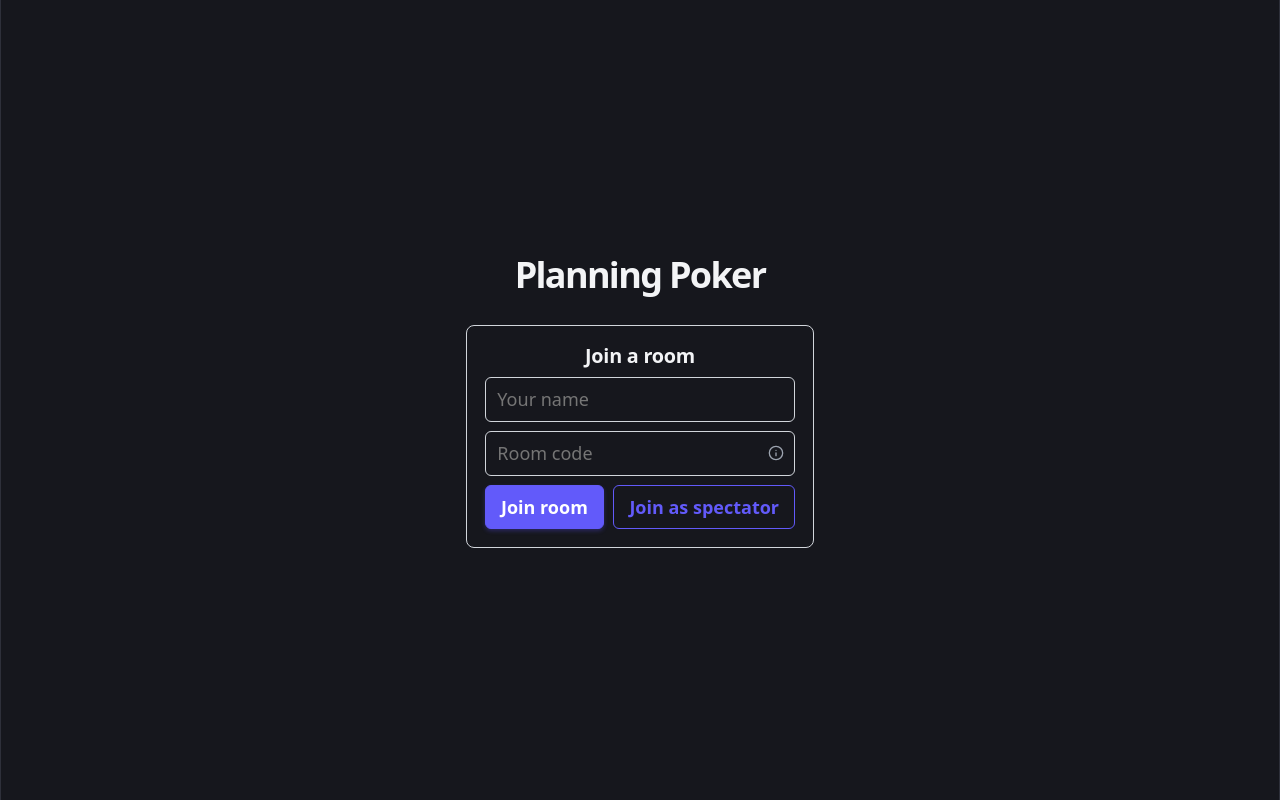
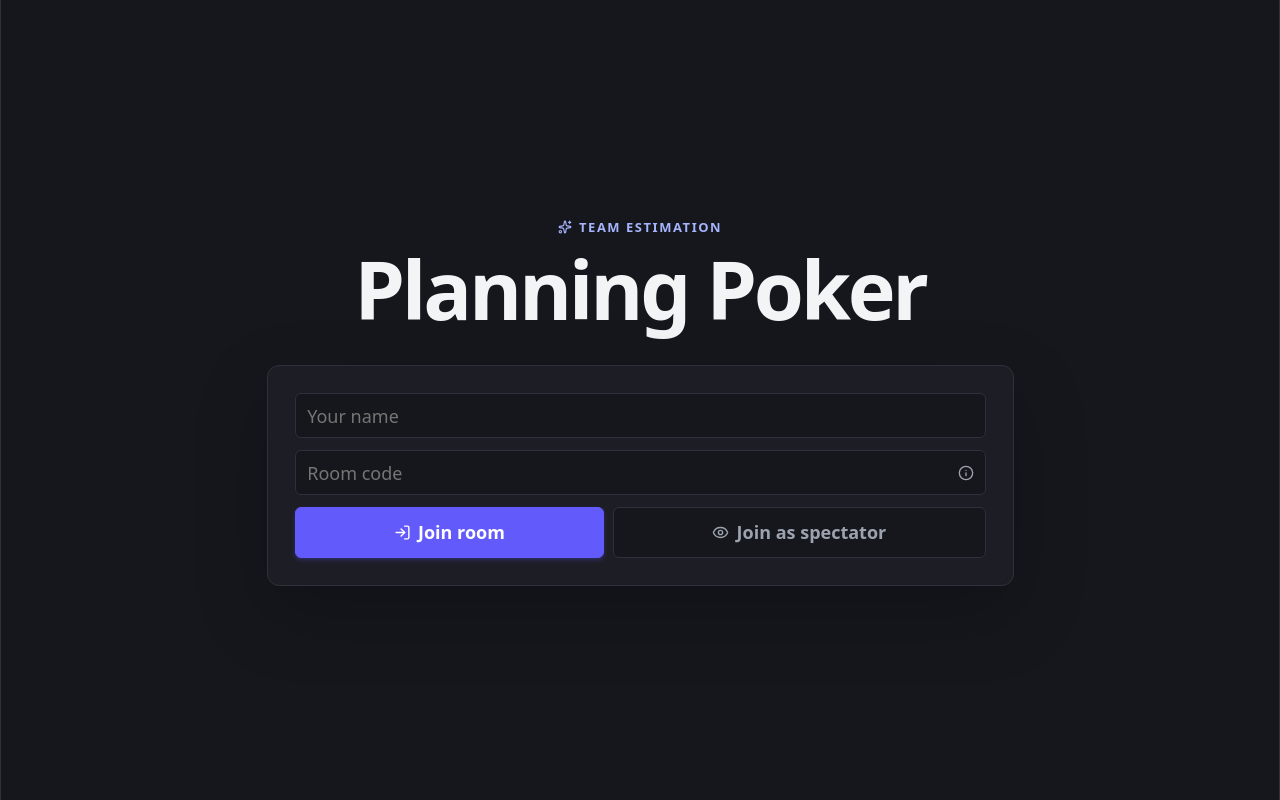
Before and after one commit to bgray2k/planning-poker, a React (Vite) app: page / in a window 1280 px wide. Built offline with nearby package versions, Linux system fonts and the light colour scheme; no server answers.

Commit message:
- More UI tweaks

```diff
--- a/src/App.css
+++ b/src/App.css
@@ -1,22 +1,73 @@
 .home,
 .join {
-  max-width: 640px;
-  margin: 2rem auto;
-  padding: 1rem;
+  position: relative;
+  z-index: 0;
+  width: min(100%, 44rem);
+  margin: auto;
+  padding: 3.5rem 1.25rem;
+  box-sizing: border-box;
 }
 
 .home {
   display: grid;
-  gap: 1rem;
-  margin: auto;
+  gap: 1.5rem;
   text-align: center;
 }
 
-.home > h1,
-.join > h1 {
-  margin: 0 0 0.5rem;
+.entry-intro {
+  display: grid;
+  justify-items: center;
+  gap: 0.6rem;
+}
+
+.entry-intro__eyebrow,
+.entry-panel__kicker {
+  color: #a5b4fc;
+  font-size: 0.72rem;
+  font-weight: 700;
+  letter-spacing: 0.12em;
+  text-transform: uppercase;
+}
+
+.entry-intro__eyebrow {
+  display: inline-flex;
+  align-items: center;
+  gap: 0.4rem;
+}
+
+.entry-intro h1 {
+  margin: 0;
+  color: var(--text-h);
+  font-size: clamp(2.4rem, 7vw, 4.5rem);
+  font-weight: 700;
+  letter-spacing: -0.04em;
+  line-height: 0.95;
+}
+
+.entry-intro p {
+  max-width: 28rem;
+  color: var(--text);
+}
+
+.entry-panel__header {
+  display: flex;
+  align-items: flex-start;
+  justify-content: space-between;
+  width: 100%;
+  text-align: left;
+}
+
+.entry-panel__header h2 {
+  margin: 0.2rem 0 0;
+  font-size: 1.55rem;
+}
+
+.entry-panel__mark {
+  color: var(--border);
+  font-family: var(--mono);
   font-size: 2rem;
-  font-weight: 600;
+  font-weight: 700;
+  line-height: 1;
 }
 
 .room {
@@ -88,6 +139,18 @@
   color: var(--text);
 }
 
+.room-badge {
+  padding: 0.35rem 0.65rem;
+  border: 1px solid var(--accent-border);
+  border-radius: 999px;
+  background: var(--accent-bg);
+  color: #c7d2fe;
+  font-family: var(--mono);
+  font-size: 0.75rem;
+  font-weight: 700;
+  letter-spacing: 0.08em;
+}
+
 .end-session-dialog__actions {
   display: flex;
   justify-content: flex-end;
@@ -151,17 +214,21 @@
   display: flex;
   flex-direction: column;
   align-items: center;
-  gap: 0.5rem;
-  padding: 1rem;
-  border: 1px solid #d1d5db;
-  border-radius: 8px;
-  background: var(--bg);
+  gap: 0.65rem;
+  padding: 1.5rem;
+  border: 1px solid var(--border);
+  border-radius: 12px;
+  background: rgba(31, 32, 40, 0.78);
+  box-shadow: 0 1.5rem 4rem rgba(0, 0, 0, 0.22);
   text-align: center;
 }
 
-.home__panel h2 {
-  margin: 0;
-  font-size: 1.1rem;
+.home__panel > label,
+.join__panel > label {
+  align-self: flex-start;
+  margin-top: 0.35rem;
+  color: var(--text);
+  font-size: 0.8rem;
   font-weight: 600;
 }
 
@@ -249,7 +316,7 @@
   width: 100%;
   min-height: 2.5rem;
   padding: 0.45rem 0.65rem;
-  border: 1px solid #d1d5db;
+  border: 1px solid var(--border);
   border-radius: 6px;
   background: var(--bg);
   color: var(--text-h);
@@ -261,6 +328,10 @@
   border-color: #625afa;
   outline: 3px solid rgba(88, 80, 247, 0.2);
   outline-offset: 1px;
+}
+
+.room-code-field input {
+  padding-right: 2.25rem;
 }
 
 .home__actions,
@@ -276,8 +347,12 @@
 .join__actions button {
   flex: 1 1 auto;
   min-width: 0;
-  padding: 0.45rem 0.85rem;
-  border: 1px solid #625afa;
+  display: inline-flex;
+  align-items: center;
+  justify-content: center;
+  gap: 0.4rem;
+  padding: 0.65rem 0.85rem;
+  border: 1px solid var(--accent);
   border-radius: 6px;
   background: var(--bg);
   color: #625afa;
@@ -292,6 +367,12 @@
   background: #625afa;
   color: #fff;
   box-shadow: 0 2px 4px rgba(88, 80, 247, 0.3);
+}
+
+.home__actions button:last-child,
+.join__actions button:last-child {
+  border-color: var(--border);
+  color: var(--text);
 }
 
 .home__actions button:not(:disabled):hover,
@@ -316,13 +397,27 @@
   display: flex;
   flex-direction: column;
   align-items: center;
-  gap: 0.75rem;
-  margin: auto;
-  padding: 1.25rem;
-  border: 1px solid #d1d5db;
-  border-radius: 8px;
-  background: var(--bg);
+  gap: 1.25rem;
   text-align: center;
+}
+
+.join__panel {
+  display: flex;
+  flex-direction: column;
+  align-items: center;
+  width: min(100%, 28rem);
+  gap: 0.65rem;
+  padding: 1.5rem;
+  box-sizing: border-box;
+  border: 1px solid var(--border);
+  border-radius: 12px;
+  background: rgba(31, 32, 40, 0.78);
+  box-shadow: 0 1.5rem 4rem rgba(0, 0, 0, 0.22);
+  text-align: left;
+}
+
+.join__panel input {
+  width: 100%;
 }
 
 .room__header {
@@ -559,17 +654,30 @@
   display: grid;
 }
 
+.seat__make-host-row {
+  grid-column: 1 / -1;
+  display: flex;
+  justify-content: center;
+  margin: -0.3rem -0.3rem 0;
+  border-bottom: 1px solid var(--border);
+}
+
 .seat__make-host {
   width: 100%;
-  box-sizing: border-box;
-  padding: 0.3rem 0.45rem;
-  border: 1px solid var(--accent);
+  height: 1.85rem;
+  display: flex;
+  align-items: center;
+  justify-content: center;
+  margin: 0;
+  padding: 0;
+  border: 0;
   border-radius: 4px;
   background: var(--bg);
-  color: var(--text-h);
+  color: #625afa;
   font: inherit;
-  font-size: 0.75rem;
+  font-weight: 600;
   cursor: pointer;
+  transition: background-color 150ms ease, color 150ms ease;
 }
 
 .seat__make-host:hover,
--- a/src/components/PokerTable.tsx
+++ b/src/components/PokerTable.tsx
@@ -9,7 +9,7 @@ import {
   type ReactNode,
 } from 'react'
 import type { EmojiStyle, Theme } from 'emoji-picker-react'
-import { Eye, SmilePlus } from 'lucide-react'
+import { Crown, Eye, SmilePlus } from 'lucide-react'
 import {
   REACTION_COUNTS,
   REACTION_EMOJIS,
@@ -168,19 +168,23 @@ function SeatEmojiPicker({
 }: SeatEmojiPickerProps) {
   return (
     <div className={`seat__picker-stack${isVisible || isExpanded ? ' seat__picker-stack--visible' : ''}`}>
-      {isVisible && canMakeFacilitator && !participant.isFacilitator && (
-        <button
-          type="button"
-          className="seat__make-host"
-          onClick={() => onMakeFacilitator(participant.id)}
-        >
-          Make host
-        </button>
-      )}
       <div
         className={`seat__emoji-picker${isVisible ? ' seat__emoji-picker--visible' : ''}${isExpanded ? ' seat__emoji-picker--expanded' : ''}`}
         aria-label={`Send a reaction to ${participant.name}`}
       >
+        {isVisible && canMakeFacilitator && !participant.isFacilitator && (
+          <div className="seat__make-host-row">
+            <button
+              type="button"
+              className="seat__make-host"
+              aria-label={`Make ${participant.name} host`}
+              title={`Make ${participant.name} host`}
+              onClick={() => onMakeFacilitator(participant.id)}
+            >
+              <Crown aria-hidden="true" size={15} />
+            </button>
+          </div>
+        )}
         {isExpanded ? (
           <Suspense fallback={null}>
             <EmojiPicker
--- a/src/pages/HomePage.tsx
+++ b/src/pages/HomePage.tsx
@@ -1,5 +1,5 @@
 import { useEffect, useState } from 'react'
-import { Info } from 'lucide-react'
+import { Eye, Info, LogIn, Sparkles } from 'lucide-react'
 import { useNavigate } from 'react-router-dom'
 
 const ALLOWED_ROOM_IDS = new Set(['NOVA', 'HORIZON'])
@@ -37,11 +37,18 @@ export function HomePage() {
           {notification}
         </div>
       )}
-      <h1 style={{ padding: '10px' }}>Planning Poker</h1>
+      <div className="entry-intro">
+        <span className="entry-intro__eyebrow">
+          <Sparkles aria-hidden="true" size={14} />
+          Team estimation
+        </span>
+        <h1>Planning Poker</h1>
+        <p></p>
+      </div>
 
       <div className="home__panel home__panel--join">
-        <h2>Join a room</h2>
         <input
+          id="home-name"
           placeholder="Your name"
           maxLength={12}
           value={joinName}
@@ -69,9 +76,11 @@ export function HomePage() {
         </div>
         <div className="home__actions">
           <button type="button" onClick={() => joinRoom(false)}>
+            <LogIn aria-hidden="true" size={17} />
             Join room
           </button>
           <button type="button" onClick={() => joinRoom(true)}>
+            <Eye aria-hidden="true" size={17} />
             Join as spectator
           </button>
         </div>
--- a/src/pages/RoomPage.tsx
+++ b/src/pages/RoomPage.tsx
@@ -1,5 +1,5 @@
 import { useState } from 'react'
-import { SquareArrowRightExit, Eye, UserRound } from 'lucide-react'
+import { Eye, LogIn, SquareArrowRightExit, UserRound } from 'lucide-react'
 import { useParams } from 'react-router-dom'
 import { PokerTable } from '../components/PokerTable.tsx'
 import { RevealControls } from '../components/RevealControls.tsx'
@@ -53,8 +53,10 @@ export function RoomPage() {
   if (!name) {
     return (
       <section className="join">
-        <h1>Join room {roomId}</h1>
+        <span className="room-badge">ROOM / {roomId}</span>
+        <div className="join__panel">
           <input
+            id="join-name"
             placeholder="Your name"
             maxLength={12}
             value={nameInput}
@@ -62,11 +64,14 @@ export function RoomPage() {
           />
           <div className="join__actions">
             <button type="button" onClick={() => joinRoom(false)}>
+              <LogIn aria-hidden="true" size={17} />
               Join
             </button>
             <button type="button" onClick={() => joinRoom(true)}>
+              <Eye aria-hidden="true" size={17} />
               Join as spectator
             </button>
+          </div>
         </div>
       </section>
     )
```
Lines whose indentation alone changed are shown as unchanged.
